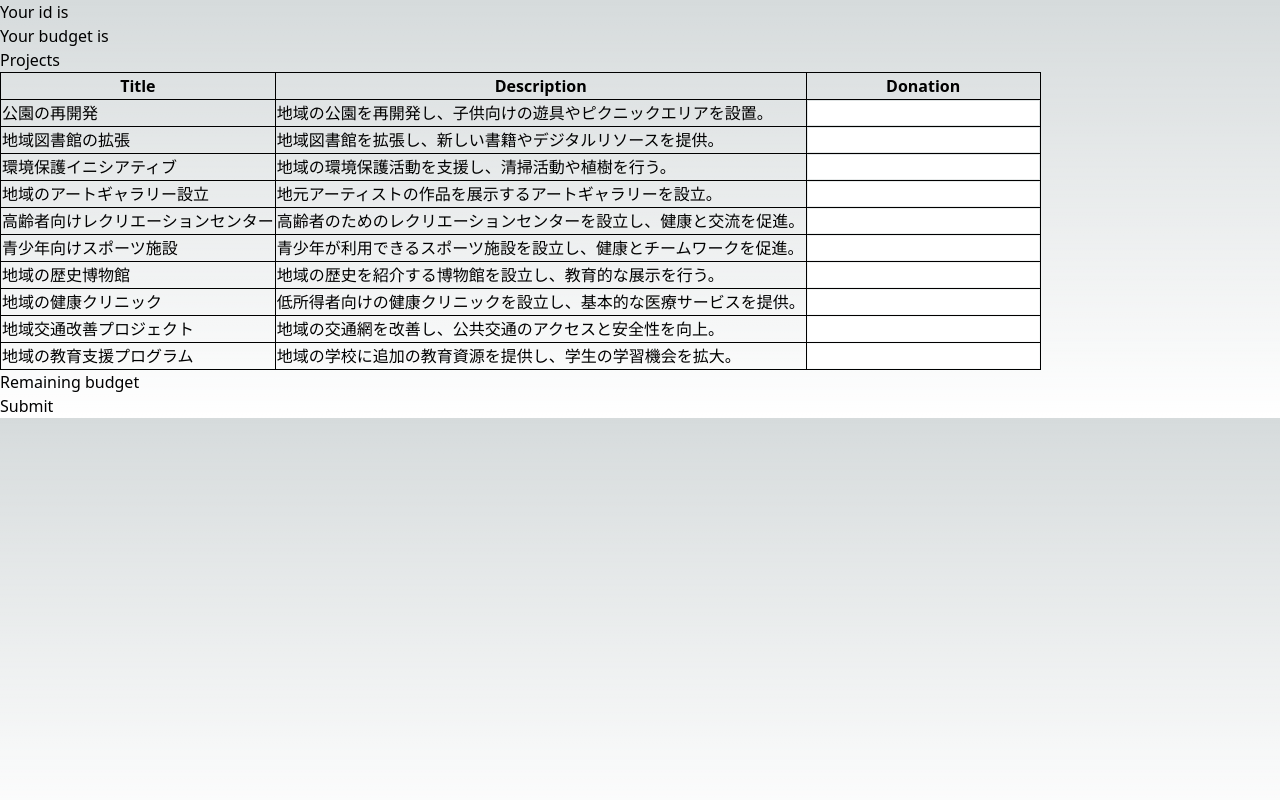
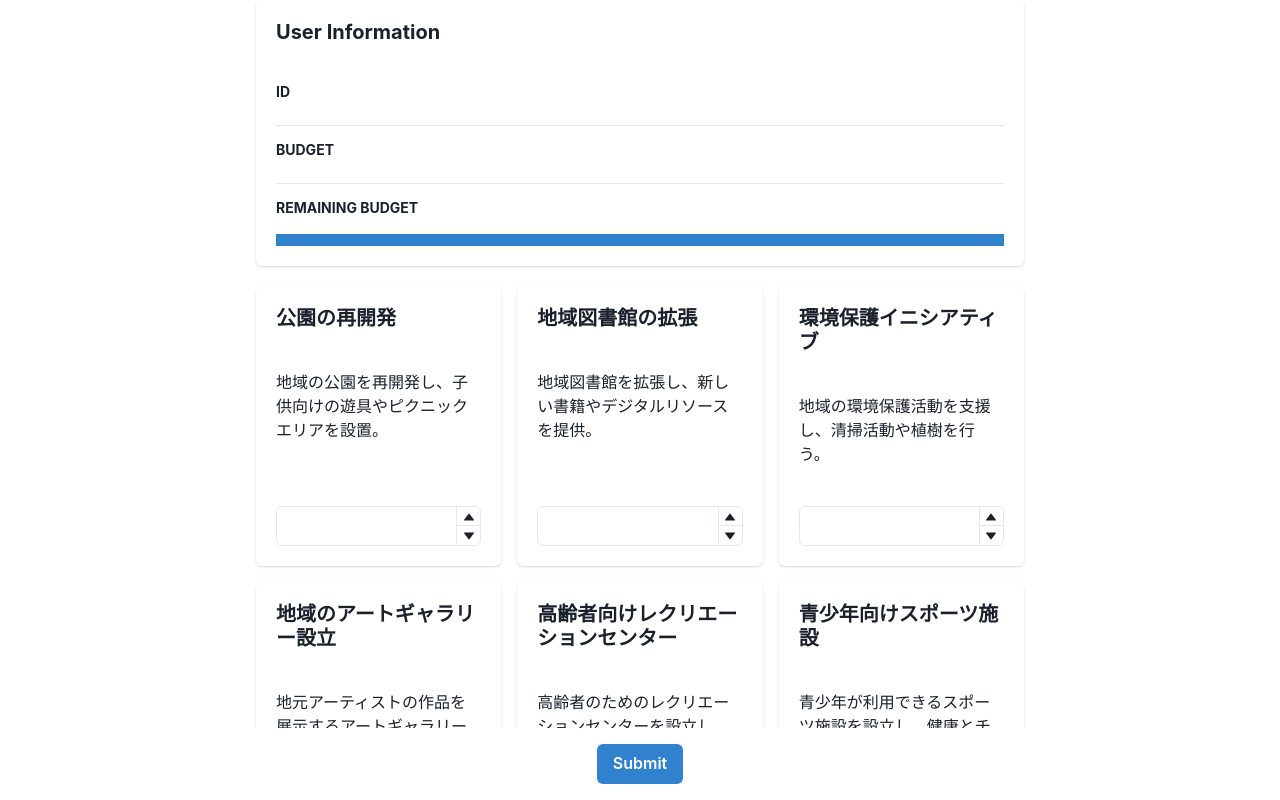
Before and after one commit to tkgshn/pluralqfworkshop, a Next.js app: page / in a window 1280 px wide. Shown: the top 800 px of the page. Built offline with nearby package versions, Linux system fonts and the light colour scheme.

Commit message:
indexの方のCSSが大体当てられるようになった

```diff
--- a/package.json
+++ b/package.json
@@ -9,6 +9,10 @@
     "lint": "next lint"
   },
   "dependencies": {
+    "@chakra-ui/react": "^2.8.2",
+    "@emotion/react": "^11.11.1",
+    "@emotion/styled": "^11.11.0",
+    "framer-motion": "^10.16.5",
     "next": "14.0.3",
     "pg": "^8.11.3",
     "react": "^18",
--- a/src/pages/_app.tsx
+++ b/src/pages/_app.tsx
@@ -1,6 +1,20 @@
-import '@/styles/globals.css'
-import type { AppProps } from 'next/app'
+// import '@/styles/globals.css'
+// import type { AppProps } from 'next/app'
 
-export default function App({ Component, pageProps }: AppProps) {
-  return <Component {...pageProps} />
+// export default function App({ Component, pageProps }: AppProps) {
+//   return <Component {...pageProps} />
+// }
+
+import * as React from "react";
+import { ChakraProvider } from "@chakra-ui/react";
+import { AppProps } from "next/app";
+
+function MyApp({ Component, pageProps }: AppProps) {
+  return (
+    <ChakraProvider>
+      <Component {...pageProps} />
+    </ChakraProvider>
+  );
 }
+
+export default MyApp;
--- a/src/pages/admin.tsx
+++ b/src/pages/admin.tsx
@@ -24,9 +24,9 @@ export default function Admin() {
         });
 
     return (
-        <div>
+        <div className="container">
             <h1>Admin Page</h1>
-            <table>
+            <table className="donations-table">
                 <thead>
                     <tr>
                         <th>Project ID</th>
@@ -46,6 +46,26 @@ export default function Admin() {
                     ))}
                 </tbody>
             </table>
+            <style jsx>{`
+            .container {
+          max-width: 960px;
+          margin: 0 auto;
+          padding: 0 15px;
+        }
+        .donations-table {
+          width: 100%;
+          border-collapse: collapse;
+        }
+        .donations-table th, .donations-table td {
+          border: 1px solid #ddd;
+          padding: 8px;
+          text-align: left;
+        }
+        .donations-table th {
+          background-color: #f2f2f2;
+          color: black;
+        }
+      `}</style>
         </div>
     );
 }
--- a/src/pages/index.tsx
+++ b/src/pages/index.tsx
@@ -1,6 +1,30 @@
 import { useState, useEffect } from 'react';
 import { getProjects, Project } from "./api/projects";
 import { GetServerSideProps } from 'next';
+import {
+  SimpleGrid,
+  Card,
+  CardHeader,
+  CardBody,
+  CardFooter,
+  Heading,
+  Text,
+  Button,
+  NumberInput,
+  NumberInputField,
+  NumberInputStepper,
+  NumberIncrementStepper,
+  NumberDecrementStepper,
+  Container,
+  Progress,
+  Stack,
+  StackDivider,
+  Box,
+  Spacer,
+  Center,
+} from "@chakra-ui/react";
+
+
 
 interface Props {
   projects: Project[];
@@ -61,58 +85,92 @@ export default function Home({ projects = [], budget, userId }: Props) {
         'Content-Type': 'application/json',
       },
       body: JSON.stringify({ user_id, donations }),
+    }).then(response => {
+      if (response.ok) {
+        alert('送信成功!');
+      } else {
+        alert('送信失敗。再度試してください。');
+      }
+    }).catch(() => {
+      alert('送信失敗。再度試してください。');
     });
   };
 
   return (
-    <>
-      <h1>Your id is</h1>
-      <p>{userId}</p>
-      <h1>Your budget is</h1>
-      <p><span id="budget">{budget}</span></p>
-      <h1>Projects</h1>
-      <style jsx>{`
-        table, th, td {
-          border: 1px solid black;
-          border-collapse: collapse;
-        }
-      `}</style>
-      <table>
-        <thead>
-          <tr>
-            <th>Title</th>
-            <th>Description</th>
-            <th>Donation</th>
-          </tr>
-        </thead>
-        <tbody>
+
+    <Container maxW="container.xl" centerContent>
+      <Box maxW="container.md" mx="auto">
+      <Card>
+        <CardHeader>
+          <Heading size='md'>User Information</Heading>
+        </CardHeader>
+        <CardBody>
+          <Stack divider={<StackDivider />} spacing='4'>
+            <Box>
+              <Heading size='xs' textTransform='uppercase'>ID</Heading>
+              <Text pt='2' fontSize='sm'>{userId}</Text>
+            </Box>
+            <Box>
+              <Heading size='xs' textTransform='uppercase'>Budget</Heading>
+              <Text pt='2' fontSize='sm'>{budget}</Text>
+            </Box>
+            <Box>
+              <Heading size='xs' textTransform='uppercase'>Remaining Budget</Heading>
+              <Text pt='2' fontSize='sm'>{remainingBudget}</Text>
+              <Spacer height="10px" />
+              <Progress value={remainingBudget / budget * 100} />
+            </Box>
+          </Stack>
+        </CardBody>
+      </Card>
+
+      <Spacer height="20px" />
+      {/* <Progress value={remainingBudget / budget * 100} /> */}
+      <SimpleGrid spacing={4} templateColumns='repeat(3, 1fr)'>
         {projects.map((project, index) => (
-            <tr key={index}>
-              <td>{project.title}</td>
-              <td>{project.description}</td>
-              <td>
-                 <input
-                  type="number"
-                  min="0"
+          <Card key={index}>
+            <CardHeader>
+              <Heading size='md'>{project.title}</Heading>
+            </CardHeader>
+            <CardBody>
+              <Text>{project.description}</Text>
+            </CardBody>
+            <CardFooter>
+              <NumberInput
+                min={0}
                 id={`donation_${project.id}`}
-                  // 下記のonChangeイベントはdonationのstateを更新するロジックを追加する場所です
-                  onChange={(event) => {
-                    const donationAmount = Number(event.target.value);
+                onChange={(valueString) => {
+                  const donationAmount = Number(valueString);
                   setRemainingBudget(budget - donationAmount);
                 }}
-                />
-              </td>
-            </tr>
+              >
+                <NumberInputField />
+                <NumberInputStepper>
+                  <NumberIncrementStepper />
+                  <NumberDecrementStepper />
+                </NumberInputStepper>
+              </NumberInput>
+            </CardFooter>
+          </Card>
         ))}
-        </tbody>
-      </table>
-      <h1>Remaining budget</h1>
-      <p><span id="remaining_budget">{remainingBudget}</span></p>
-      {/* 下記のボタンクリックイベントは寄付を処理するロジックを追加する場所です */}
-      <button id="submit" onClick={() => {
+      </SimpleGrid>
+
+        <Spacer height="20px" />
+
+      </Box>
+      <Center position="fixed" bottom="0" width="100%" p={4} bg="white">
+        <Button
+          id="submit"
+          colorScheme="blue"
+          onClick={() => {
             submitDonations();
-      }}>Submit</button>
-    </>
+          }}
+        >
+          Submit
+        </Button>
+      </Center>
+      </Container>
+    // </div>
   );
 }
 
```
Also changed, not shown: 1 other file (tests, documents, lock files or other folders). Lines whose indentation alone changed are shown as unchanged.
